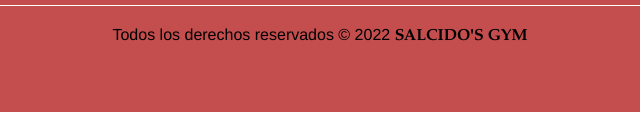
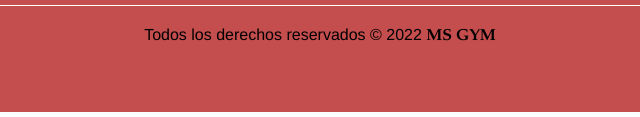
Before and after one commit to emmanuel10zm/emmanuel10zm, a plain HTML site: page index.html in a window 1280 px wide. Shown: the part 1229-1346 px from the top of the page, 320-960 px from the left. Drawn offline with Linux system fonts and the light colour scheme; a web font is replaced by a local one.

Commit message:
Update index.html

```diff
--- a/index.html
+++ b/index.html
@@ -73,7 +73,7 @@
         <div class="box-copyright">
             <hr>
             <p>Todos los derechos reservados © 2022
-            <b>SALCIDO'S GYM</b></p>
+            <b>MS GYM</b></p>
         </div>
     </footer>
     <!--=======================BACKGROUND==================-->
```
